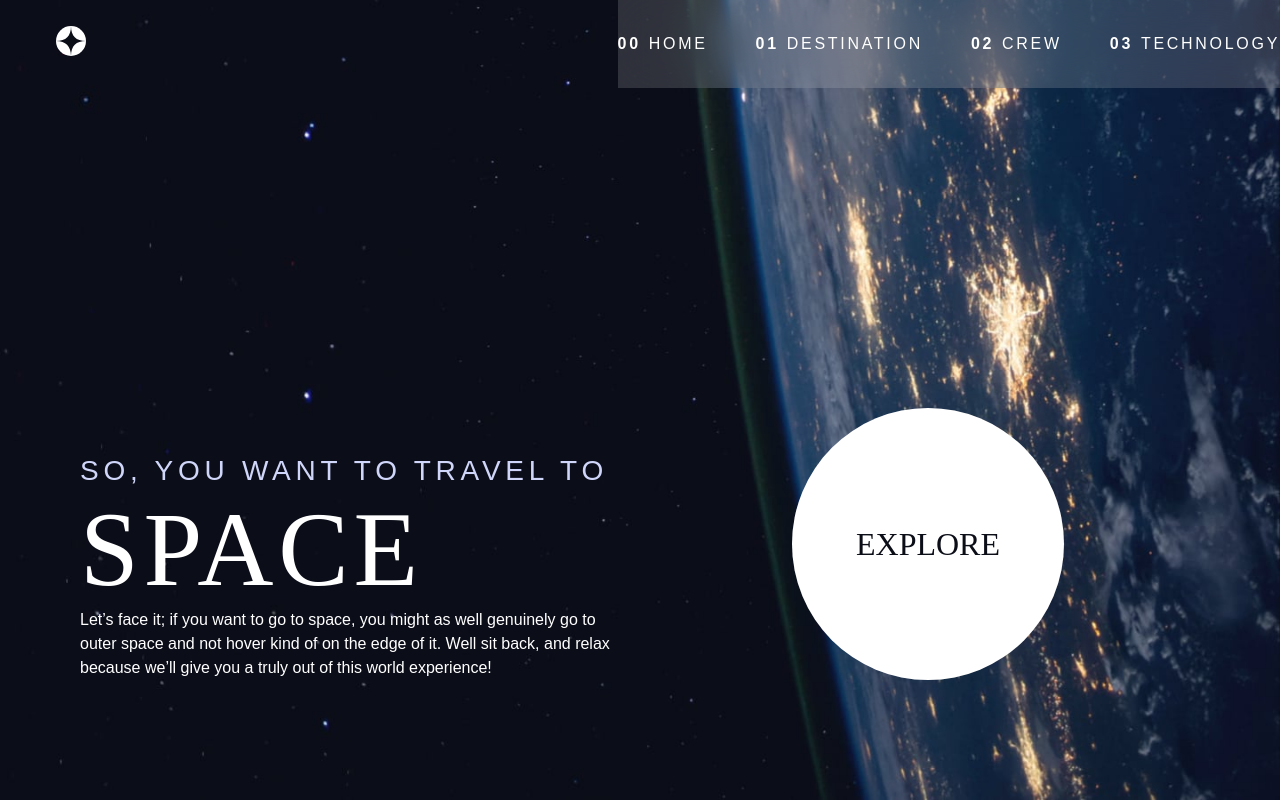
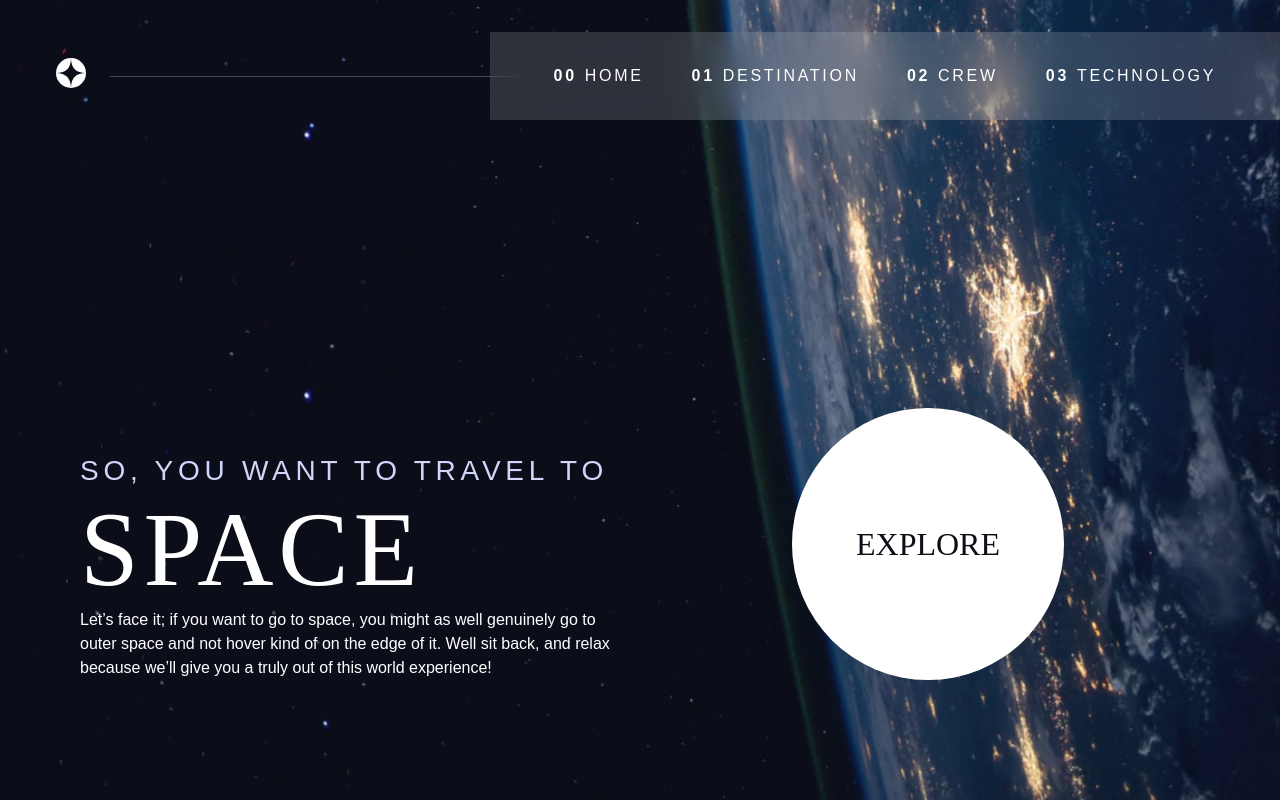
Before and after one commit to Dmnk28/space-tourism, a Next.js app in the folder next/: page / in a window 1280 px wide. Built offline with nearby package versions, Linux system fonts and the light colour scheme.

Commit message:
Desktop menu completed

```diff
--- a/next/styles/main.css
+++ b/next/styles/main.css
@@ -325,6 +325,26 @@ select {
           align-items: center;
 }
 
+@media (min-width: 45em) {
+  .primary-header::before {
+    content: '';
+    display: block;
+    position: relative;
+    height: 1px;
+    background: rgba(255, 255, 255, 0.25);
+    width: 100%;
+    margin-inline: -3rem;
+    -webkit-box-ordinal-group: 2;
+        -ms-flex-order: 1;
+            order: 1;
+  }
+  .primary-header nav {
+    -webkit-box-ordinal-group: 3;
+        -ms-flex-order: 2;
+            order: 2;
+  }
+}
+
 .logo {
   margin: 1.5rem clamp(1.5rem, 5vw, 3.5rem);
   min-width: 30px;
@@ -385,12 +405,24 @@ select {
   }
 }
 
-@media (min-width: 35rem) and (max-width: 45rem) {
+@media (min-width: 35em) {
+  .primary-navigation {
+    padding-inline: clamp(3rem, 5vw, 6rem);
+  }
+}
+
+@media (min-width: 35em) and (max-width: 44.999em) {
   .primary-navigation {
     padding-inline: 3rem;
   }
   .primary-navigation a > span {
     display: none;
+  }
+}
+
+@media (min-width: 45em) {
+  .primary-navigation {
+    margin-block: 2rem;
   }
 }
 
--- a/next/styles/main.scss
+++ b/next/styles/main.scss
@@ -294,6 +294,23 @@ select {
 .primary-header {
   justify-content: space-between;
   align-items: center;
+
+  @media (min-width: 45em) {
+    &::before {
+      content: '';
+      display: block;
+      position: relative;
+      height: 1px;
+      background: rgba($clr-white, 0.25);
+      width: 100%;
+      margin-inline: -3rem;
+      order: 1;
+    }
+
+    nav {
+      order: 2;
+    }
+  }
 }
 
 
@@ -346,13 +363,22 @@ select {
     }
   }
 
-  @media (min-width: 35rem) and (max-width: 45rem) {
+  @media (min-width: 35em) {
+    padding-inline: clamp(3rem, 5vw, 6rem);
+  }
+
+  @media (min-width: 35em) and (max-width: 44.999em) {
     padding-inline: 3rem;
 
     a > span {
       display: none;
     }
   }
+
+  @media (min-width: 45em) {
+    margin-block: 2rem;
+  }
+
 }
 
 .mobile-active {
```
Also changed, not shown: 1 other file (tests, documents, lock files or other folders).
